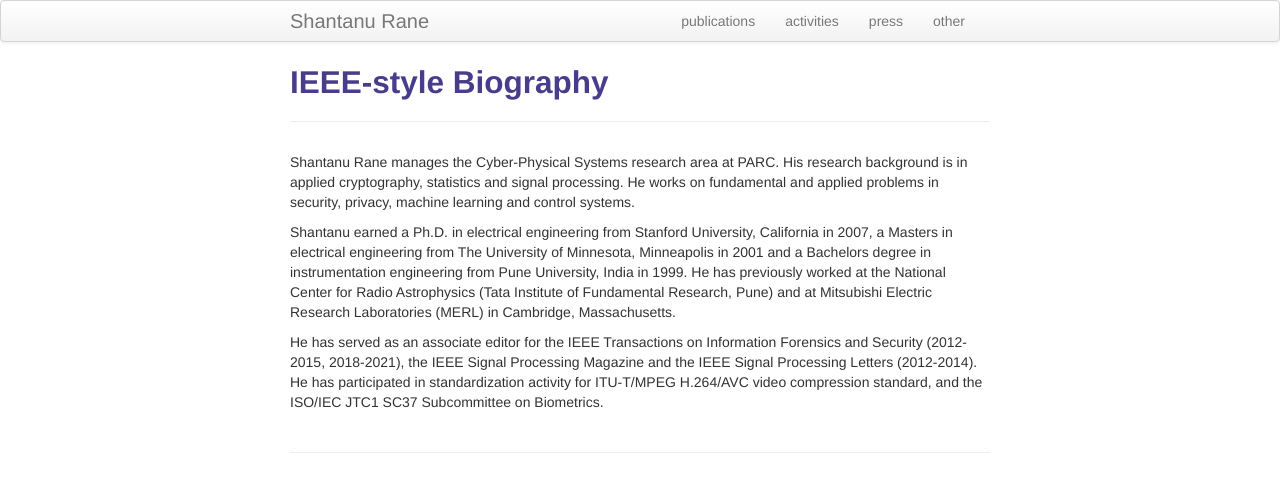
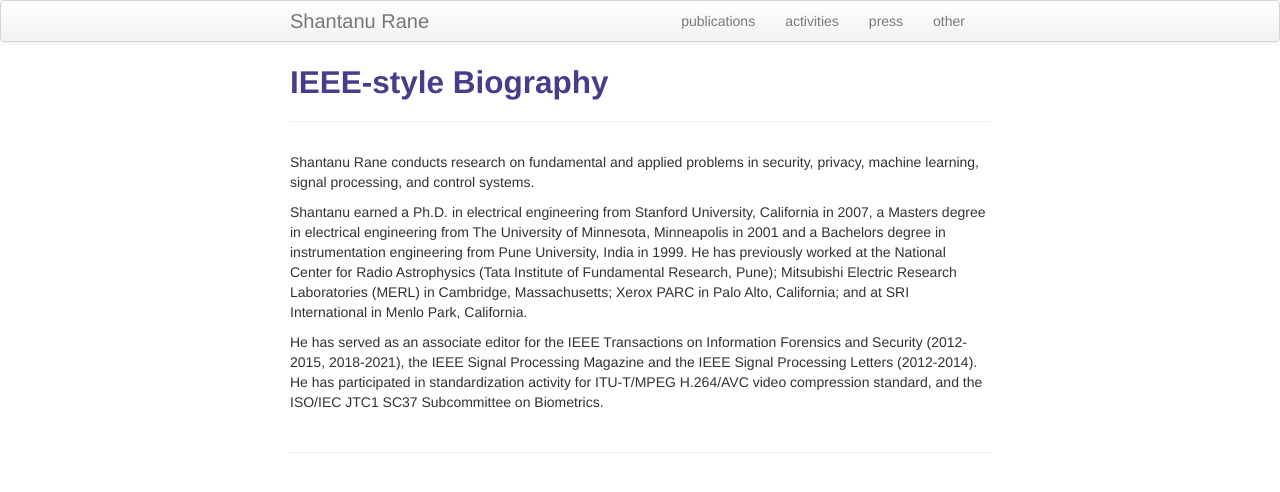
Before and after one commit to shantanudrane/shantanudrane.github.io, a Jekyll site: the page built from pages/ieeebio.md, in a window 1280 px wide. Shown: the top 492 px of the page. Built offline with Jekyll 4.4.1, drawn with Linux system fonts in a browser that asks for light colours.

Commit message:
Revise IEEE-style biography with recent employment
Updated biography to include more recent details.

```diff
--- a/pages/ieeebio.md
+++ b/pages/ieeebio.md
@@ -4,8 +4,8 @@ title: IEEE-style Biography
 description: Shantanu Rane's IEEE-style Biography
 ---
 
-Shantanu Rane manages the Cyber-Physical Systems research area at PARC. His research background is in applied cryptography, statistics and signal processing. He works on fundamental and applied problems in security, privacy, machine learning and control systems.
+Shantanu Rane conducts research on fundamental and applied problems in security, privacy, machine learning, signal processing, and control systems.
 
-Shantanu earned a Ph.D. in electrical engineering from Stanford University, California in 2007, a Masters in electrical engineering from The University of Minnesota, Minneapolis in 2001 and a Bachelors degree in instrumentation engineering from Pune University, India in 1999. He has previously worked at the National Center for Radio Astrophysics (Tata Institute of Fundamental Research, Pune) and at Mitsubishi Electric Research Laboratories (MERL) in Cambridge, Massachusetts.
+Shantanu earned a Ph.D. in electrical engineering from Stanford University, California in 2007, a Masters degree in electrical engineering from The University of Minnesota, Minneapolis in 2001 and a Bachelors degree in instrumentation engineering from Pune University, India in 1999. He has previously worked at the National Center for Radio Astrophysics (Tata Institute of Fundamental Research, Pune); Mitsubishi Electric Research Laboratories (MERL) in Cambridge, Massachusetts; Xerox PARC in Palo Alto, California; and at SRI International in Menlo Park, California.
 
 He has served as an associate editor for the IEEE Transactions on Information Forensics and Security (2012-2015, 2018-2021), the IEEE Signal Processing Magazine and the IEEE Signal Processing Letters (2012-2014). He has participated in standardization activity for ITU-T/MPEG H.264/AVC video compression standard, and the ISO/IEC JTC1 SC37 Subcommittee on Biometrics.
```
